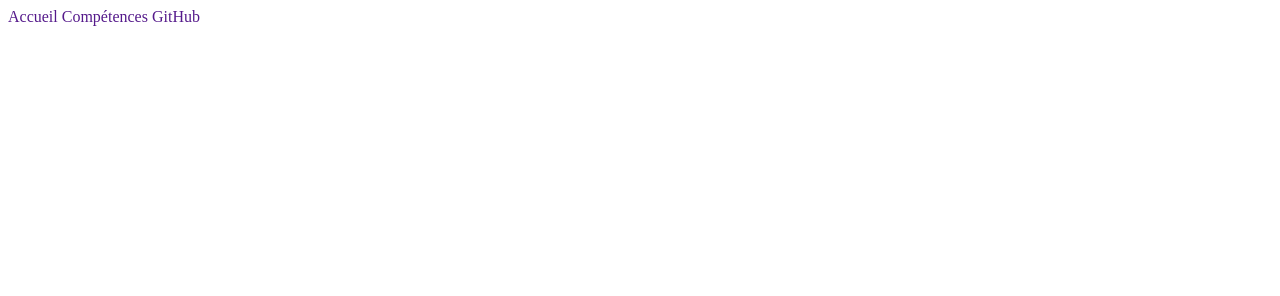
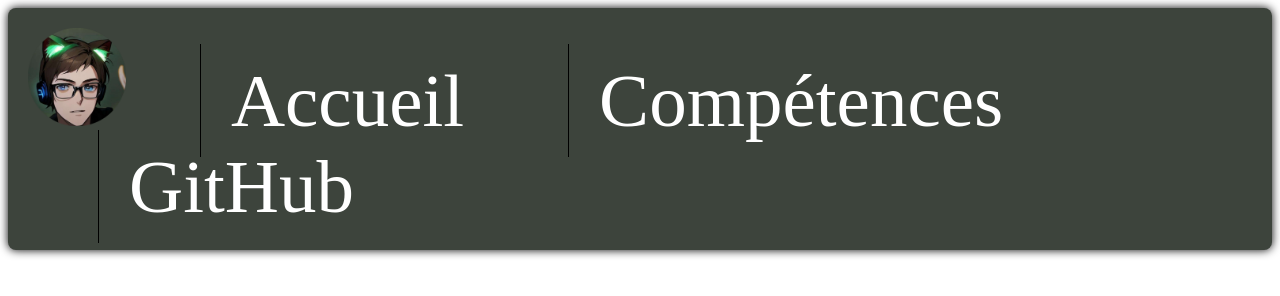
Before and after one commit to Mattewkerlidou/Site-CV, a plain HTML site: page Index.html in a window 1280 px wide. Drawn offline with Linux system fonts and the light colour scheme.

Commit message:
update index ajoute navbar

```diff
--- a/Index.html
+++ b/Index.html
@@ -8,11 +8,12 @@
     </head>
     <body>
         <div class="Navbar">
-            <a href="Index.html" class="image"></a>
+            <img class="image"src="image\mattewpp.jpg" alt="photo de profil">
             <a href="">Accueil</a>
             <a href="">Compétences</a>
             <a href="">GitHub</a>
         </div>
+
     </body>
     <footer>
     </footer>
--- a/styles/index.css
+++ b/styles/index.css
@@ -1,12 +1,27 @@
 @charset "utf-8";
-a{
+.Navbar{
+    max-width: 1500px;
+    margin: 20px auto;
+    padding: 20px;
+    background-color: #3d443c;
+    border-radius: 8px;
+    box-shadow: 0 0 10px rgb(0, 0, 0);
+    margin-top: auto;
+}
+.Navbar a{
+    padding: 15px 30px;
+    position: relative;
+    border-left: 1px solid black;
+    font-size: 75px ;
+    margin: 0 0 0 70px;
     text-decoration: none;
-
+    color: white;
 }
 .image {
-    width: 100%;
-    height: 100%;
-    background-image: url(../image/mattewpp.jpg);
+
+    position: relative;
+    height: 8%;
+    width: 8%;
     background-repeat: no-repeat;
     background-size: contain;
     background-position: center;
```
